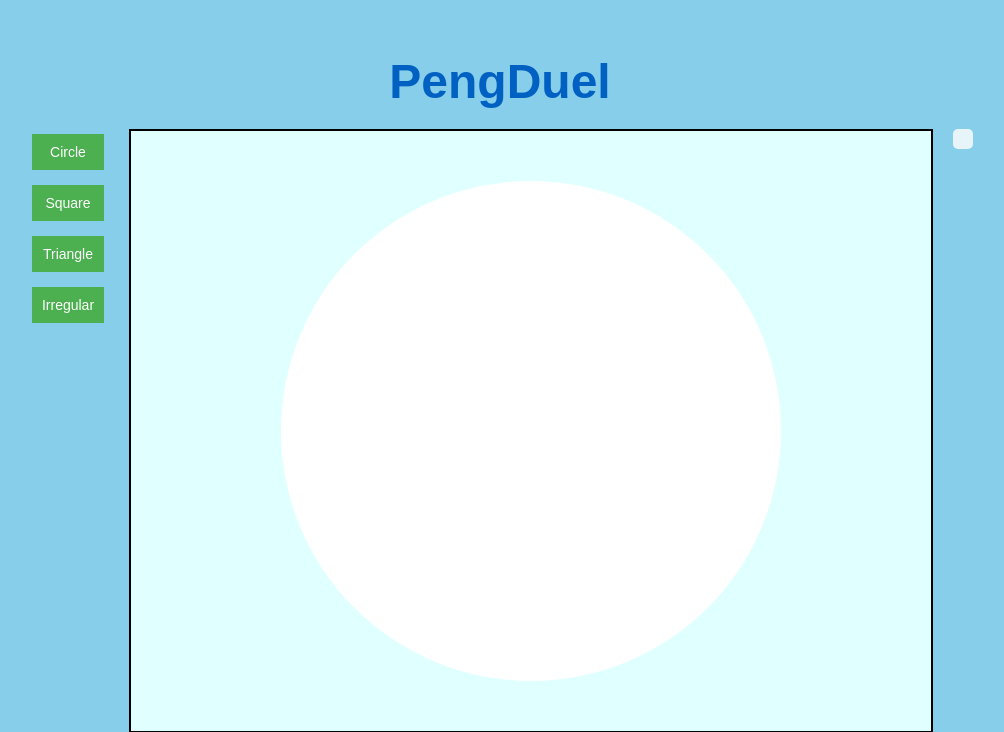
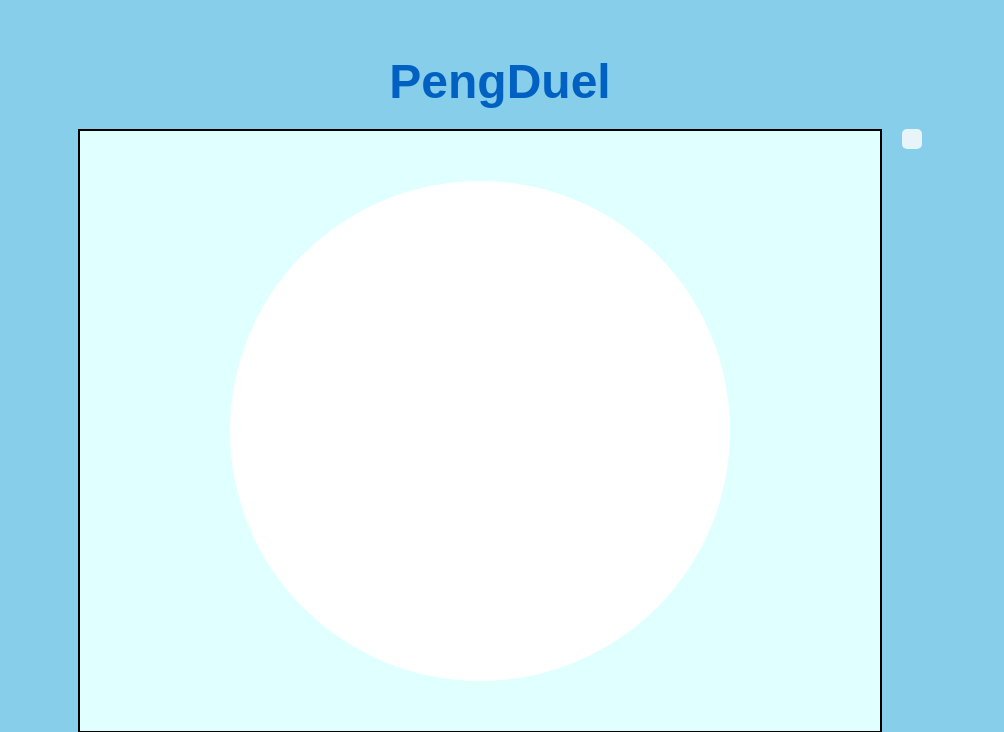
Before and after one commit to RedLynx101/PengDuel, a Flask app: page / in a window 1280 px wide. Shown: the top 732 px of the page, without its empty margins (140-1144 px from the left). Run offline with Flask 3, Linux system fonts and the light colour scheme.

Commit message:
Restored to 'e6a77af9cf0019a268d6815ce1fa5988e289435f'

```diff
--- a/static/css/styles.css
+++ b/static/css/styles.css
@@ -74,29 +74,3 @@ button:hover {
 label {
     margin-right: 5px;
 }
-
-.map-selector {
-    display: flex;
-    flex-direction: column;
-    margin-right: 20px;
-}
-
-.map-selector button {
-    margin-bottom: 10px;
-    padding: 10px;
-    font-size: 14px;
-    background-color: #4CAF50;
-    color: white;
-    border: none;
-    cursor: pointer;
-    transition: background-color 0.3s;
-}
-
-.map-selector button:hover {
-    background-color: #45a049;
-}
-
-.map-selector button.active {
-    background-color: #45a049;
-    font-weight: bold;
-}
--- a/static/js/game.js
+++ b/static/js/game.js
@@ -40,92 +40,6 @@ let winner = null;
 let gameMode = 'twoPlayer';
 let powerUps = [];
 let animationFrameId;
-
-const icebergShapes = [
-  { name: 'Circle', draw: drawCircleIceberg },
-  { name: 'Square', draw: drawSquareIceberg },
-  { name: 'Triangle', draw: drawTriangleIceberg },
-  { name: 'Irregular', draw: drawIrregularIceberg }
-];
-
-let currentShapeIndex = 0;
-
-function drawCircleIceberg(ctx) {
-  ctx.beginPath();
-  ctx.arc(canvas.width/2, canvas.height/2, ICEBERG_RADIUS, 0, Math.PI * 2);
-  ctx.fillStyle = 'white';
-  ctx.fill();
-  ctx.closePath();
-}
-
-function drawSquareIceberg(ctx) {
-  ctx.fillStyle = 'white';
-  ctx.fillRect(canvas.width/2 - ICEBERG_RADIUS, canvas.height/2 - ICEBERG_RADIUS, ICEBERG_RADIUS * 2, ICEBERG_RADIUS * 2);
-}
-
-function drawTriangleIceberg(ctx) {
-  ctx.beginPath();
-  ctx.moveTo(canvas.width/2, canvas.height/2 - ICEBERG_RADIUS);
-  ctx.lineTo(canvas.width/2 - ICEBERG_RADIUS, canvas.height/2 + ICEBERG_RADIUS);
-  ctx.lineTo(canvas.width/2 + ICEBERG_RADIUS, canvas.height/2 + ICEBERG_RADIUS);
-  ctx.closePath();
-  ctx.fillStyle = 'white';
-  ctx.fill();
-}
-
-function drawIrregularIceberg(ctx) {
-  ctx.beginPath();
-  ctx.moveTo(canvas.width/2 - ICEBERG_RADIUS, canvas.height/2);
-  ctx.lineTo(canvas.width/2 - ICEBERG_RADIUS/2, canvas.height/2 - ICEBERG_RADIUS);
-  ctx.lineTo(canvas.width/2 + ICEBERG_RADIUS/2, canvas.height/2 - ICEBERG_RADIUS/2);
-  ctx.lineTo(canvas.width/2 + ICEBERG_RADIUS, canvas.height/2 + ICEBERG_RADIUS/2);
-  ctx.lineTo(canvas.width/2, canvas.height/2 + ICEBERG_RADIUS);
-  ctx.closePath();
-  ctx.fillStyle = 'white';
-  ctx.fill();
-}
-
-function drawIceberg() {
-  ctx.clearRect(0, 0, canvas.width, canvas.height);
-  icebergShapes[currentShapeIndex].draw(ctx);
-}
-
-function isInsideIceberg(x, y) {
-  const centerX = canvas.width / 2;
-  const centerY = canvas.height / 2;
-  switch(currentShapeIndex) {
-    case 0: // Circle
-      return Math.sqrt((x - centerX)**2 + (y - centerY)**2) <= ICEBERG_RADIUS;
-    case 1: // Square
-      return Math.abs(x - centerX) <= ICEBERG_RADIUS && Math.abs(y - centerY) <= ICEBERG_RADIUS;
-    case 2: // Triangle
-      const dx = Math.abs(x - centerX);
-      const dy = y - (centerY + ICEBERG_RADIUS);
-      return dx <= ICEBERG_RADIUS && dy <= -2 * ICEBERG_RADIUS * (dx / ICEBERG_RADIUS - 1);
-    case 3: // Irregular
-      // Define points for the irregular shape
-      const points = [
-        {x: centerX - ICEBERG_RADIUS, y: centerY},
-        {x: centerX - ICEBERG_RADIUS/2, y: centerY - ICEBERG_RADIUS},
-        {x: centerX + ICEBERG_RADIUS/2, y: centerY - ICEBERG_RADIUS/2},
-        {x: centerX + ICEBERG_RADIUS, y: centerY + ICEBERG_RADIUS/2},
-        {x: centerX, y: centerY + ICEBERG_RADIUS}
-      ];
-      return isPointInPolygon(x, y, points);
-  }
-}
-
-// Helper function for irregular shape
-function isPointInPolygon(x, y, points) {
-  let inside = false;
-  for (let i = 0, j = points.length - 1; i < points.length; j = i++) {
-    const xi = points[i].x, yi = points[i].y;
-    const xj = points[j].x, yj = points[j].y;
-    const intersect = ((yi > y) !== (yj > y)) && (x < (xj - xi) * (y - yi) / (yj - yi) + xi);
-    if (intersect) inside = !inside;
-  }
-  return inside;
-}
 
 function init() {
     console.log('Game initialization started');
@@ -180,10 +94,14 @@ function init() {
     }
 
     animationFrameId = requestAnimationFrame(gameLoop);
+}
 
-    document.querySelectorAll('.map-selector button').forEach(button => {
-      button.disabled = true;
-    });
+function drawIceberg() {
+    ctx.beginPath();
+    ctx.arc(canvas.width/2, canvas.height/2, ICEBERG_RADIUS, 0, Math.PI * 2);
+    ctx.fillStyle = 'white';
+    ctx.fill();
+    ctx.closePath();
 }
 
 function update() {
@@ -191,7 +109,7 @@ function update() {
         const p1DistanceFromCenter = Math.sqrt((player1.x - canvas.width/2)**2 + (player1.y - canvas.height/2)**2);
         const p2DistanceFromCenter = Math.sqrt((player2.x - canvas.width/2)**2 + (player2.y - canvas.height/2)**2);
 
-        if (!isInsideIceberg(player1.x, player1.y)) {
+        if (p1DistanceFromCenter > ICEBERG_RADIUS - player1.currentRadius) {
             gameState = 'gameOver';
             player1.removeCrown();
             player2.removeCrown();
@@ -200,7 +118,7 @@ function update() {
             audioManager.playSound('splash');
             scores[winner.name] = (scores[winner.name] || 0) + 1;
             updateLeaderboard();
-        } else if (!isInsideIceberg(player2.x, player2.y)) {
+        } else if (p2DistanceFromCenter > ICEBERG_RADIUS - player2.currentRadius) {
             gameState = 'gameOver';
             player1.removeCrown();
             player2.removeCrown();
@@ -348,16 +266,6 @@ document.addEventListener('DOMContentLoaded', () => {
         document.getElementById('player2-label').textContent = 'Player 2 Name:';
     });
 
-    // Add event listeners for map selector buttons
-    document.querySelectorAll('.map-selector button').forEach((button, index) => {
-        button.addEventListener('click', () => {
-            if (gameState !== 'playing') {
-                currentShapeIndex = index;
-                drawIceberg();
-            }
-        });
-    });
-
     console.log('Event listeners set up successfully');
 });
 
--- a/static/js/restartGame.js
+++ b/static/js/restartGame.js
@@ -22,10 +22,5 @@ export function restartGame(player1, player2, gameState, powerUps, canvas) {
     document.getElementById('player-inputs').style.display = 'block';
     document.getElementById('restart-game').style.display = 'none';
 
-    // Re-enable map selector buttons
-    document.querySelectorAll('.map-selector button').forEach(button => {
-        button.disabled = false;
-    });
-
     return { gameState, powerUps };
 }
--- a/templates/index.html
+++ b/templates/index.html
@@ -12,12 +12,6 @@
         <br><br><br>
         <h1>PengDuel</h1>
         <div id="game-area">
-            <div class="map-selector">
-                <button data-shape="Circle">Circle</button>
-                <button data-shape="Square">Square</button>
-                <button data-shape="Triangle">Triangle</button>
-                <button data-shape="Irregular">Irregular</button>
-            </div>
             <canvas id="gameCanvas" width="800" height="600"></canvas>
             <div id="leaderboard"></div>
         </div>
```
